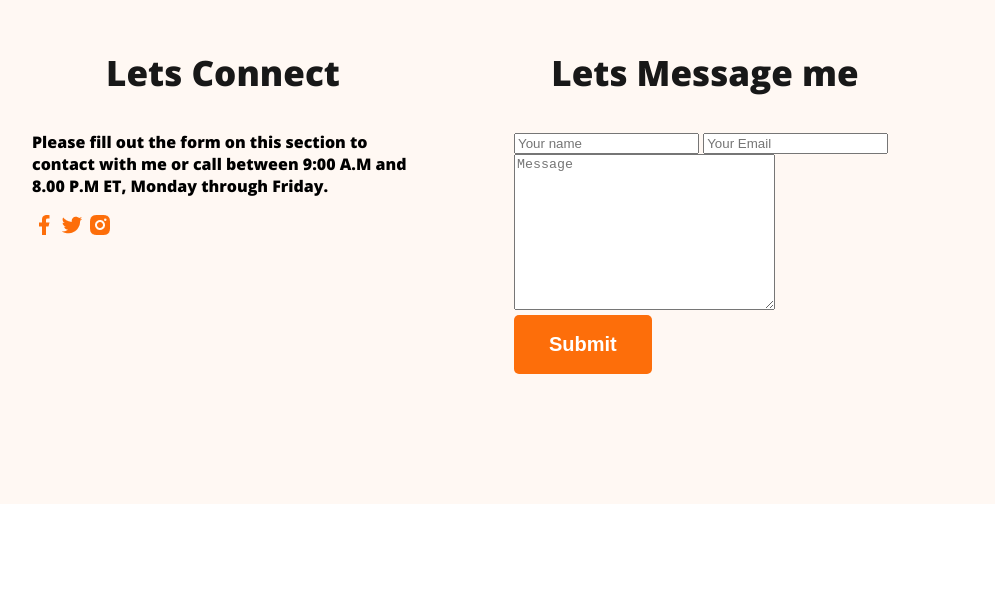
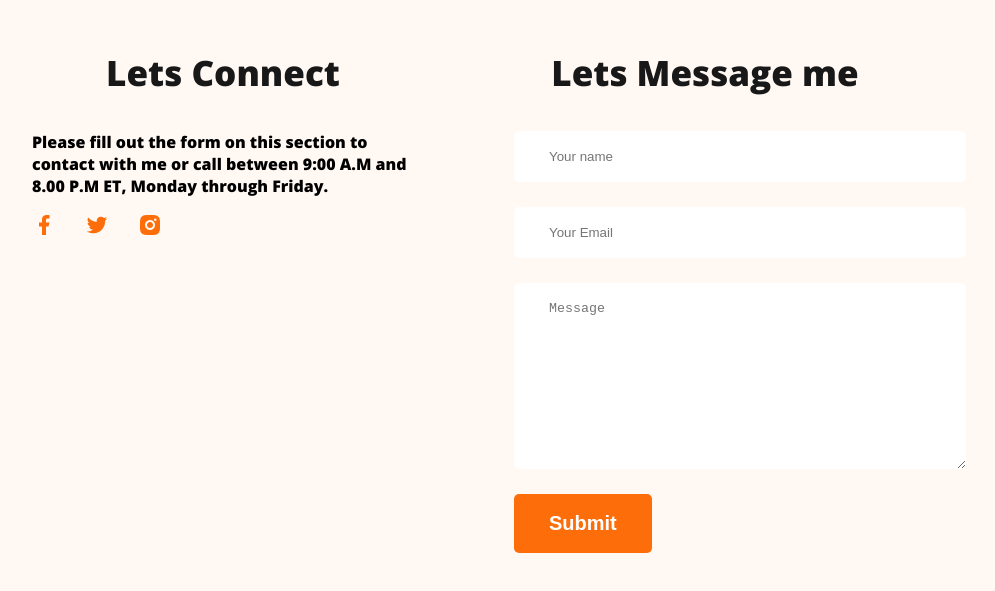
Before and after one commit to Tehsim/My_Portfolio, a plain HTML site: page index.html in a window 1280 px wide. Shown: the part 3539-4130 px from the top of the page, without its empty margins (176-1171 px from the left). Before the commit the page ends 4051 px from the top, so only its background shows below. Drawn offline with nearby package versions, Linux system fonts and the light colour scheme.

Commit message:
finished footer

```diff
--- a/style/portfolio.css
+++ b/style/portfolio.css
@@ -186,3 +186,18 @@ footer {
 .footer-column {
     width: 50%;
 }
+
+.contact input[type="text"],.contact input[type="email"],textarea {
+    display: block;
+    margin-bottom: 25px;
+    padding: 18px 35px;
+    color: #757575;
+    border-radius: 5px;
+    border: 0;
+    background: white;
+    width: 100%;
+}
+
+.social-links a{
+    margin-right: 25px;
+}
```
